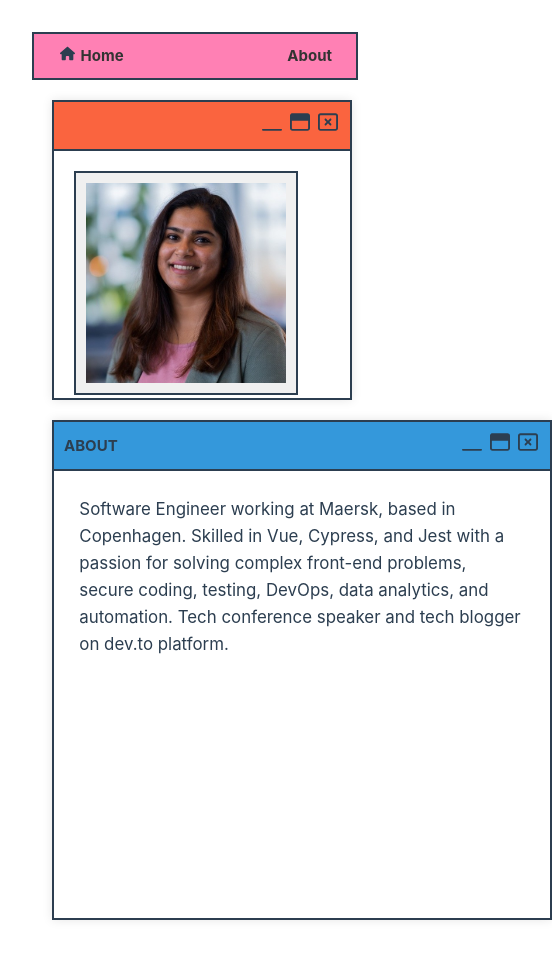
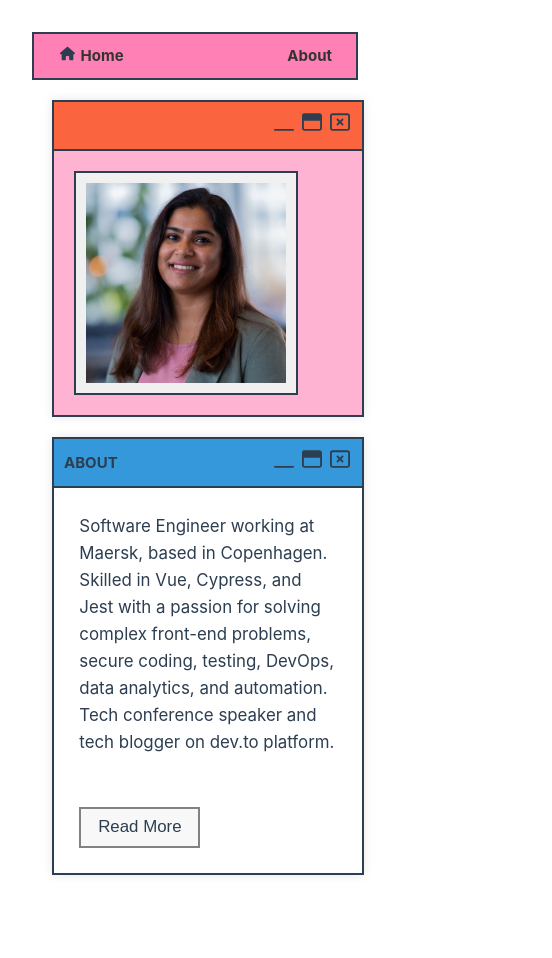
Before and after one commit to M-S/mariamdevportfolio, a Vue app: page / in a window 390 px wide. Shown: the top 958 px of the page, 552 px wide, since content can reach past the window. After the commit the page ends 927 px from the top, so only its background shows below. Built offline with nearby package versions, Linux system fonts and the light colour scheme.

Commit message:
add media queries to window frame

```diff
--- a/src/assets/base.css
+++ b/src/assets/base.css
@@ -20,10 +20,10 @@
   --mp-pink-light:#FFB3D2;
   --mp-green-light: #c1ff72;
 
-  --mp-divider-light-1: rgba(60, 60, 60, 0.29);
-  --mp-divider-light-2: rgba(60, 60, 60, 0.12);
-  --mp-divider-dark-1: rgba(84, 84, 84, 0.65);
-  --mp-divider-dark-2: rgba(84, 84, 84, 0.48);
+  --mp-divider-light-1: rgba(0, 0, 0, 0.65);
+  --mp-divider-light-2: rgba(0, 0, 0, 0.48);
+  --mp-divider-dark-1: rgba(84, 84, 84, 0.35);
+  --mp-divider-dark-2: rgba(84, 84, 84, 0.18);
 
   --mp-text-light-1: var(--mp-indigo);
   --mp-text-light-2: rgba(60, 60, 60, 0.66);
@@ -106,3 +106,16 @@ p {
   line-height: 1.6;
   padding: 0 1.5em;
 }
+button {
+  font-size: 1.125em;
+  padding: 0.5em 1em;
+  margin: 1.5em;
+  border: 2px solid var(--color-border);
+  background: var(--color-background-soft);
+  color: var(--color-text);
+  cursor: pointer;
+  transition: background-color 0.5s;
+}
+button:hover {
+  background: var(--color-background-mute);
+}
--- a/src/components/WindowFrame.vue
+++ b/src/components/WindowFrame.vue
@@ -2,17 +2,19 @@
 interface Props {
     title?: string
     size?: string
-    color?: string
+    color?: string,
+    bgColor?: string
 }
 
 const props = withDefaults(defineProps<Props>(), {
     title: 'Title',
     size: 'medium',
-    color: 'orange'
+    color: 'orange',
+    bgColor: 'white'
 })
 </script>
 <template>
-    <div class="window-frame" :class="size">
+    <div class="window-frame" :class="[size, bgColor]">
         <div class="title-bar" :class="color">
             <span class="title">{{ props.title }}</span>
             <span class="icons">
@@ -38,7 +40,29 @@ const props = withDefaults(defineProps<Props>(), {
     background-color: #fff;
     margin: 20px;
     box-shadow: 0 0 10px rgba(0, 0, 0, 0.1);
+    width: 80vw;
 }
+
+.window-frame.white {
+    background-color: #fff;
+}
+
+.window-frame.black {
+    background-color: #000;
+}
+
+.window-frame.pink {
+    background-color: var(--mp-pink);
+}
+
+.window-frame.light-pink {
+    background-color: var(--mp-pink-light);
+}
+
+.window-frame.light-green {
+    background-color: var(--mp-green-light);
+}
+
 
 .title-bar {
     display: flex;
@@ -71,6 +95,7 @@ const props = withDefaults(defineProps<Props>(), {
     margin-left: 6px;
 }
 
+@media (min-width: 700px) {
     .window-frame.small {
         width: 300px;
         height: 300px;
@@ -85,8 +110,8 @@ const props = withDefaults(defineProps<Props>(), {
         width: 800px;
         height: 800px;
     }
+}
 
 .title {
     font-weight: bold;
-}
-</style>
+}</style>
--- a/src/views/HomeView.vue
+++ b/src/views/HomeView.vue
@@ -4,11 +4,13 @@ import WindowFrame from '@/components/WindowFrame.vue';
 </script>
 <template>
   <div class="home">
-    <window-frame title="" size="small">
+    <window-frame title="" size="small" bg-color="light-pink">
       <image-frame image-src="/profilePic.jpeg"></image-frame>
     </window-frame>
     <window-frame title="ABOUT" color="blue" size="medium">
-      <p>Software Engineer working at Maersk, based in Copenhagen. Skilled in Vue, Cypress, and Jest with a passion for solving complex front-end problems, secure coding, testing, DevOps, data analytics, and automation. Tech conference speaker and tech blogger on dev.to platform.</p>
+      <p>Software Engineer working at Maersk, based in Copenhagen. Skilled in Vue, Cypress, and Jest with a passion for solving complex front-end problems, secure coding, testing, DevOps, data analytics, and automation.
+        Tech conference speaker and tech blogger on dev.to platform.</p>
+        <button>Read More</button>
     </window-frame>
   </div>
 </template>
```
Lines whose indentation alone changed are shown as unchanged.
